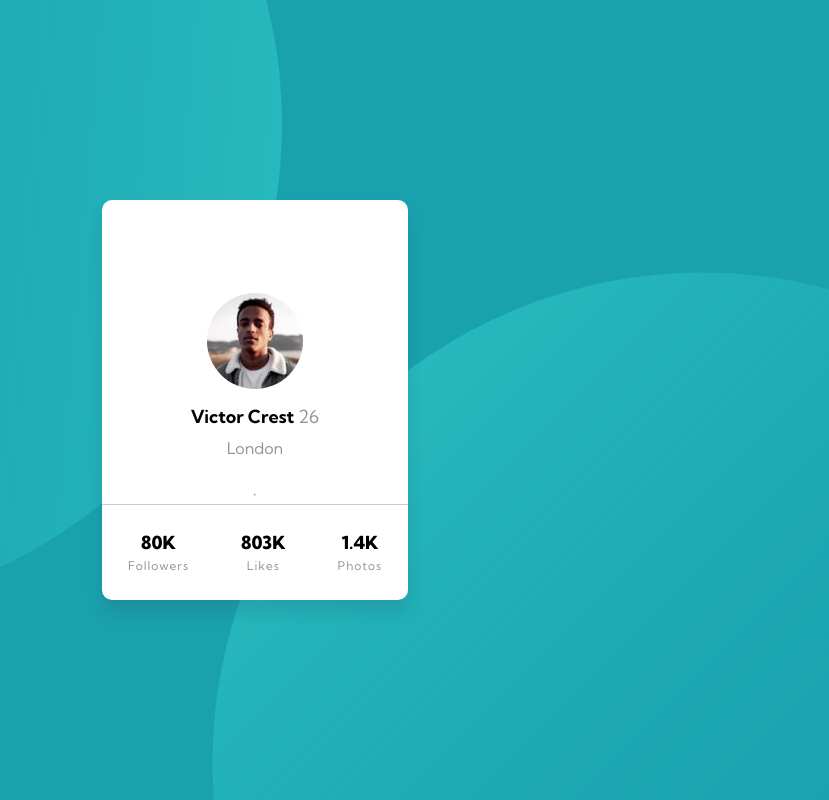
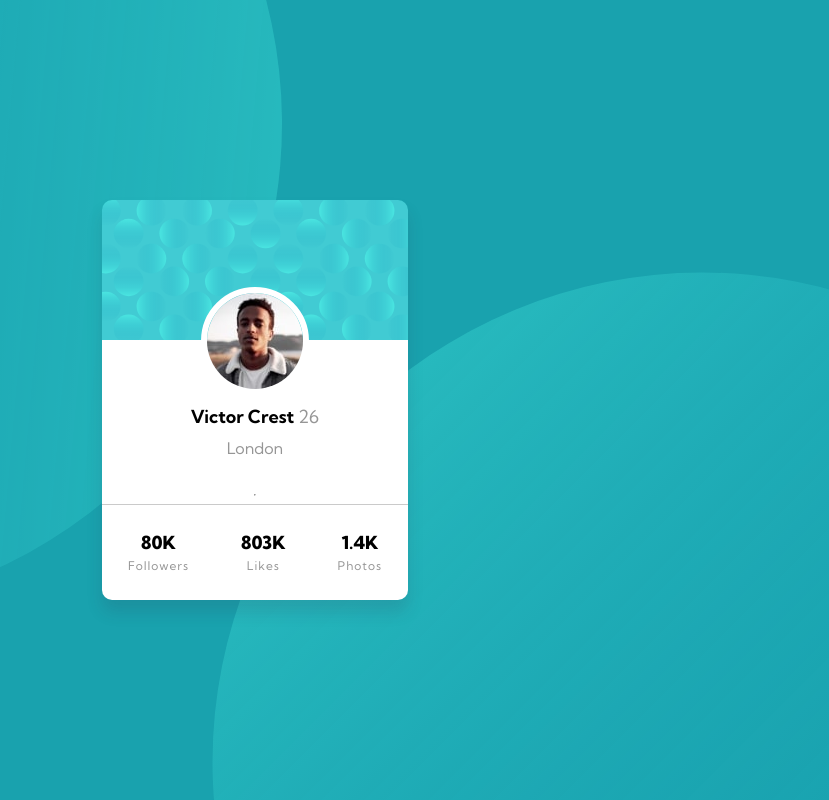
Before and after one commit to air091/Profile-Card-Component, a plain HTML site: page index.html in a window 1280 px wide. Shown: the whole page, without its empty margins (385-1214 px from the left). Drawn offline with Linux system fonts and the light colour scheme.

Commit message:
Update style.css

```diff
--- a/style.css
+++ b/style.css
@@ -71,7 +71,7 @@ main {
   flex-direction: column;
   justify-content: flex-end;
   height: 400px;
-  background-image: url(/Profile_Card_Component/assets/bg-pattern-card.svg);
+  background-image: url(assets/bg-pattern-card.svg);
   background-repeat: no-repeat;
   background-size: fit;
   background-color: white;
```
